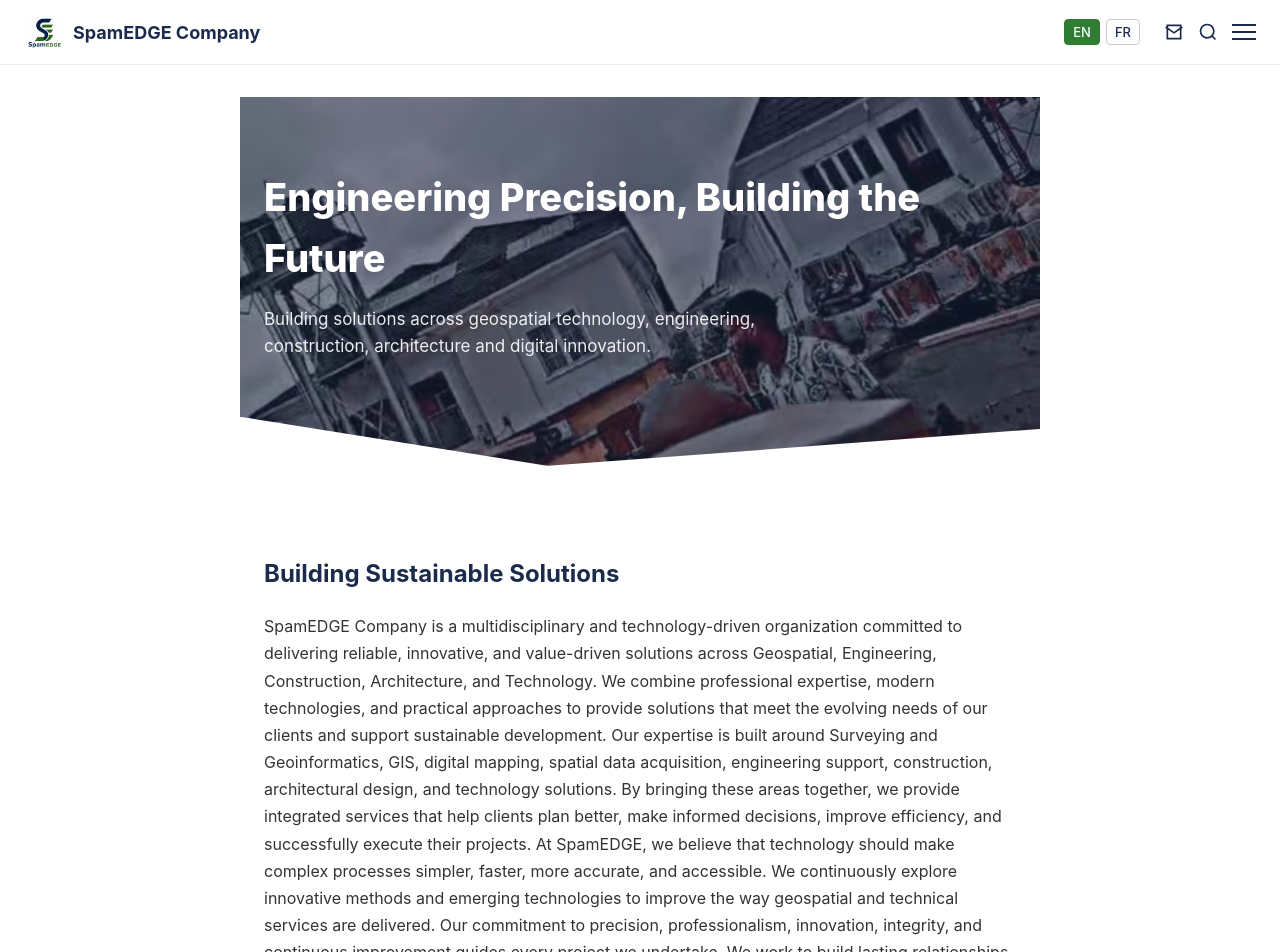
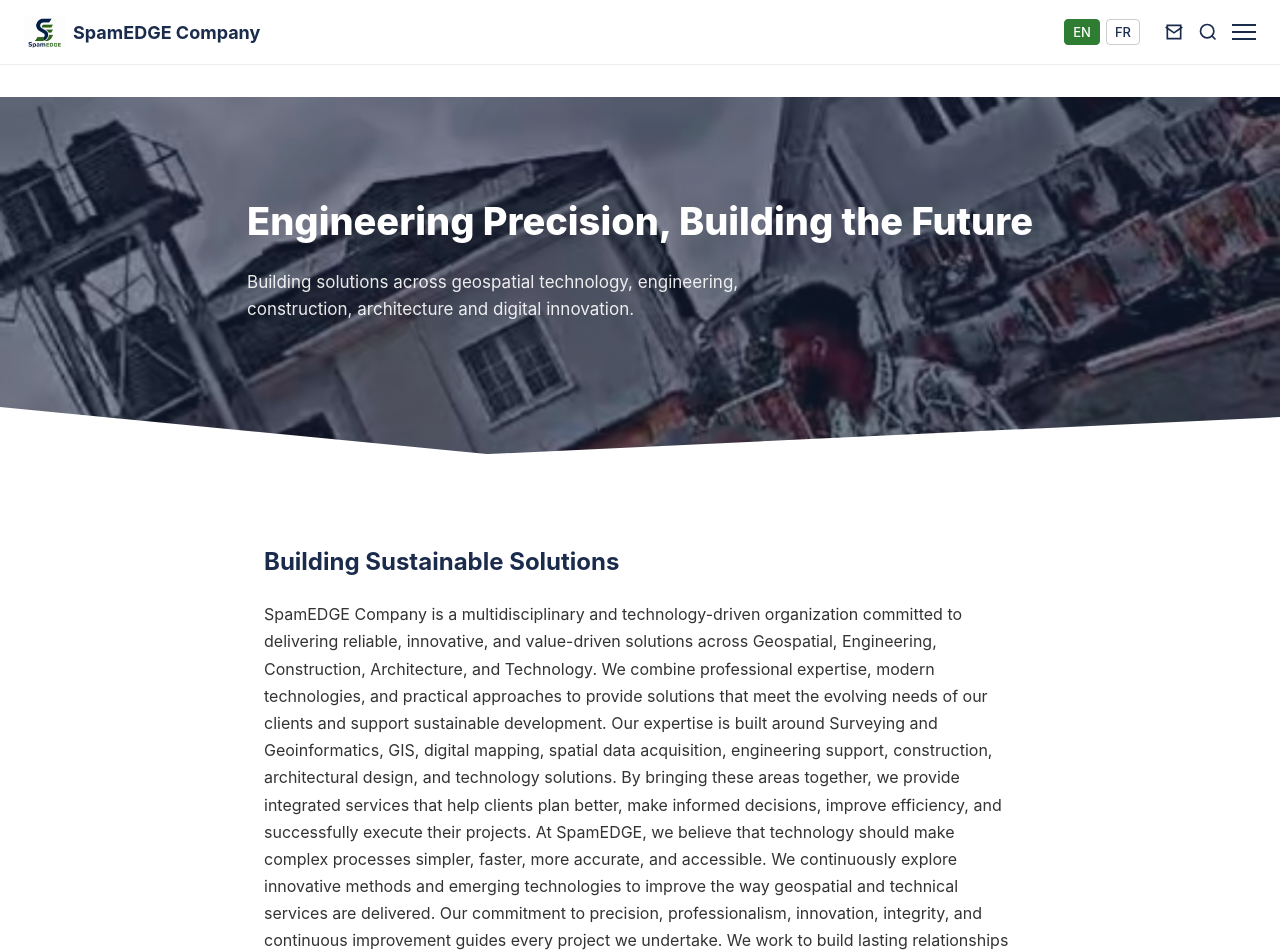
Before and after one commit to spamEDGEcompany/spamEDGEcompany.github.io, a Jekyll site: the page built from index.md, in a window 1280 px wide. Shown: the top 952 px of the page. Built offline with Jekyll 4.4.1, drawn with Linux system fonts in a browser that asks for light colours.

Commit message:
Update index.md

```diff
--- a/index.md
+++ b/index.md
@@ -3,15 +3,15 @@ layout: default
 title: Home
 ---
 
-<div class="hero-slant" style="position:relative; width:100%; align-self:stretch; box-sizing:border-box; overflow:hidden; background-image: linear-gradient(rgba(26,43,76,0.45), rgba(26,43,76,0.45)), url('/hero.jpeg'); background-size: cover; background-position: center; color:#fff; padding:70px 24px 110px; min-height:42vh; display:flex; flex-direction:column; justify-content:center;">
+<div class="hero-slant" style="position:relative; width:100vw; left:50%; right:50%; margin-left:-50vw; margin-right:-50vw; box-sizing:border-box; overflow:hidden; background-image: linear-gradient(rgba(26,43,76,0.45), rgba(26,43,76,0.45)), url('/hero.jpeg'); background-size: cover; background-position: center; color:#fff; padding:70px 24px 110px; min-height:42vh; display:flex; flex-direction:column; justify-content:center;">
 <div style="position:absolute; left:0; bottom:0; width:55%; height:18%; background:#fff; clip-path: polygon(0 100%, 100% 100%, 0 0); z-index:1;"></div>
-<div style="position:relative; z-index:2;">
+<div style="position:relative; z-index:2; max-width:800px; margin:0 auto; padding:0 24px;">
 <h1 style="font-size:38px; font-weight:800; margin:0 0 16px;">Engineering Precision, Building the Future</h1>
 <p style="max-width:600px; font-size:17px; opacity:0.9;">Building solutions across geospatial technology, engineering, construction, architecture and digital innovation.</p>
 </div>
 </div>
 
-<div style="padding:48px 24px; max-width:800px;">
+<div style="padding:48px 24px; max-width:800px; margin:0 auto;">
 <h2 style="color:#1a2b4c;">Building Sustainable Solutions</h2>
 <p style="font-size:16px; line-height:1.7; color:#333;">SpamEDGE Company is a multidisciplinary and technology-driven organization committed to delivering reliable, innovative, and value-driven solutions across Geospatial, Engineering, Construction, Architecture, and Technology. We combine professional expertise, modern technologies, and practical approaches to provide solutions that meet the evolving needs of our clients and support sustainable development.
 
@@ -26,7 +26,8 @@ As we continue to grow, our vision is to establish SpamEDGE as a trusted and for
 SpamEDGE Company — Making the Geospatial World Easier Through Innovation and Technology.</p>
 </div>
 
-<div style="background-image: linear-gradient(rgba(26,43,76,0.5), rgba(26,43,76,0.5)), url('/expertise-bg.jpeg'); background-size:cover; background-position:center; color:#fff; padding:64px 24px;">
+<div style="position:relative; width:100vw; left:50%; right:50%; margin-left:-50vw; margin-right:-50vw; box-sizing:border-box; background-image: linear-gradient(rgba(26,43,76,0.5), rgba(26,43,76,0.5)), url('/expertise-bg.jpeg'); background-size:cover; background-position:center; color:#fff; padding:64px 24px;">
+<div style="max-width:800px; margin:0 auto;">
 <h2>Our Expertise</h2>
 <div style="display:flex; gap:32px; flex-wrap:wrap; margin-top:24px;">
 <div><div style="font-size:36px; font-weight:800;">5</div><div>Core Divisions</div></div>
@@ -34,8 +35,9 @@ SpamEDGE Company — Making the Geospatial World Easier Through Innovation and T
 <div><div style="font-size:36px; font-weight:800;">100%</div><div>Commitment to Impact</div></div>
 </div>
 </div>
+</div>
 
-<div style="padding:0 24px 48px; max-width:800px;">
+<div style="padding:0 24px 48px; max-width:800px; margin:0 auto;">
 <h2 style="color:#1a2b4c;">Our Subsidiaries</h2>
 <ul style="font-size:16px; line-height:1.9; color:#333;">
 <li><strong>SpamEDGE Technology Limited</strong> — Geospatial, engineering & digital technology services</li>
@@ -44,17 +46,19 @@ SpamEDGE Company — Making the Geospatial World Easier Through Innovation and T
 </ul>
 </div>
 
-<div style="background-image: linear-gradient(rgba(46,125,50,0.6), rgba(46,125,50,0.6)), url('/foundation-bg.png'); background-size:cover; background-position:center; color:#fff; padding:120px 24px; min-height:400px; display:flex; flex-direction:column; justify-content:center;">
+<div style="position:relative; width:100vw; left:50%; right:50%; margin-left:-50vw; margin-right:-50vw; box-sizing:border-box; background-image: linear-gradient(rgba(46,125,50,0.6), rgba(46,125,50,0.6)), url('/foundation-bg.png'); background-size:cover; background-position:center; color:#fff; padding:120px 24px; min-height:400px; display:flex; flex-direction:column; justify-content:center;">
+<div style="max-width:800px; margin:0 auto; width:100%;">
 <h2 style="font-size:32px;">SpamEDGE Foundation</h2>
 <p style="max-width:600px; font-size:18px; line-height:1.8;">Our social impact arm, dedicated to community development, outreach, and education initiatives that create lasting positive change.</p>
 <a href="/subsidiaries" style="background:#fff; color:#2e7d32; padding:14px 32px; text-decoration:none; font-weight:700; display:inline-block; margin-top:20px; width:fit-content;">LEARN MORE</a>
+</div>
 </div>
 
 <div style="padding:48px 24px; max-width:800px; margin:0 auto; text-align:center;">
 <p style="font-size:17px; line-height:1.8; color:#333;">SPAMEDGE Foundation is a purpose-driven organization committed to empowering individuals, supporting communities, and creating opportunities for positive social impact. Through strategic initiatives, partnerships, and community-focused programs, we strive to inspire growth, promote inclusivity, and contribute to a better future.</p>
 </div>
 
-<div style="background-image: linear-gradient(rgba(192,23,124,0.55), rgba(192,23,124,0.55)), url('/cta-bg.jpeg'); background-size:cover; background-position:center; color:#fff; padding:64px 24px; text-align:center; width:100vw; position:relative; left:50%; right:50%; margin-left:-50vw; margin-right:-50vw;">
+<div style="position:relative; width:100vw; left:50%; right:50%; margin-left:-50vw; margin-right:-50vw; box-sizing:border-box; background-image: linear-gradient(rgba(192,23,124,0.55), rgba(192,23,124,0.55)), url('/cta-bg.jpeg'); background-size:cover; background-position:center; color:#fff; padding:64px 24px; text-align:center;">
 <h2>Ready to Work With Us?</h2>
 <a href="/contact" style="background:#fff; color:#2e7d32; padding:14px 32px; text-decoration:none; font-weight:700; display:inline-block; margin-top:12px;">GET IN TOUCH</a>
 </div>
```
